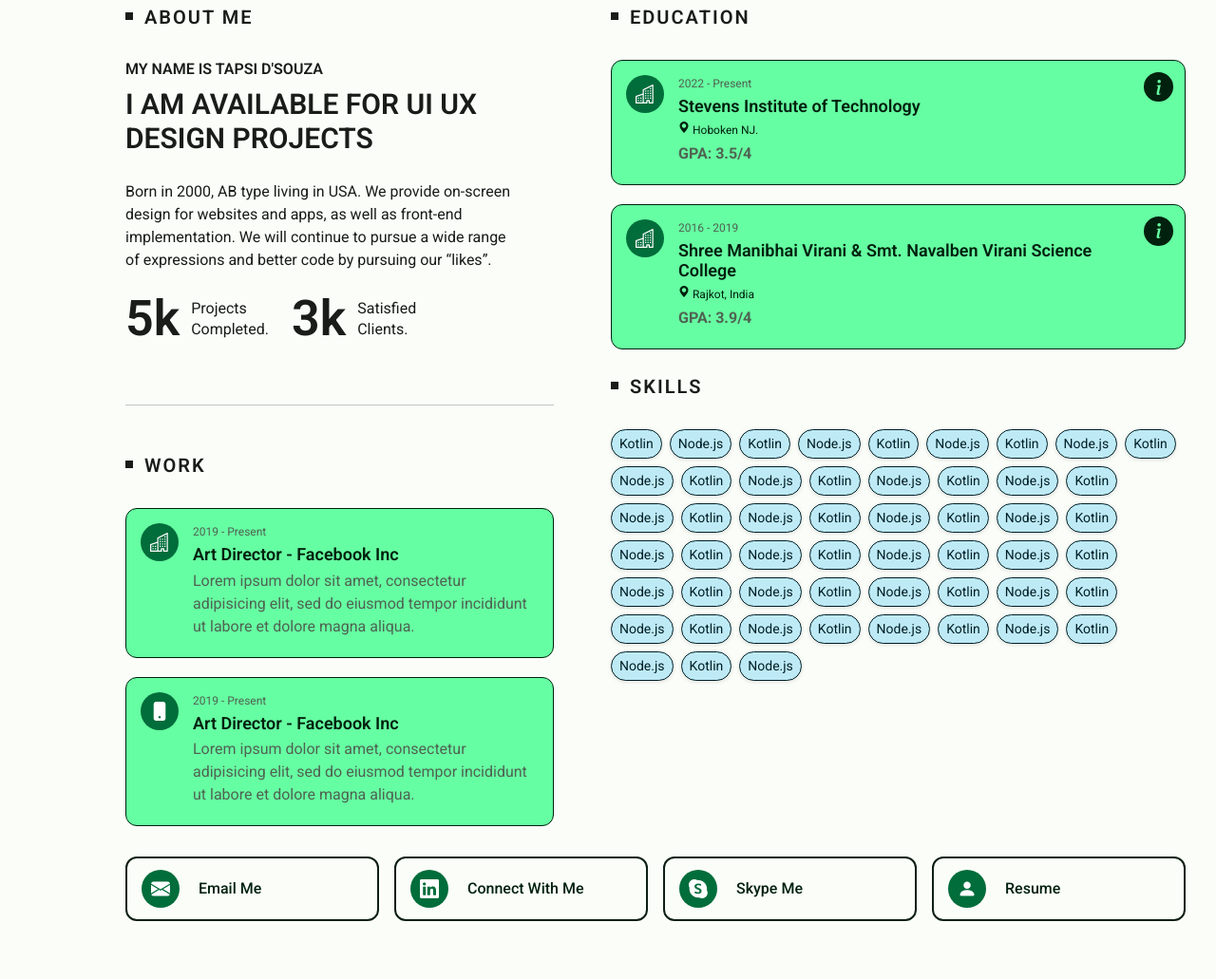
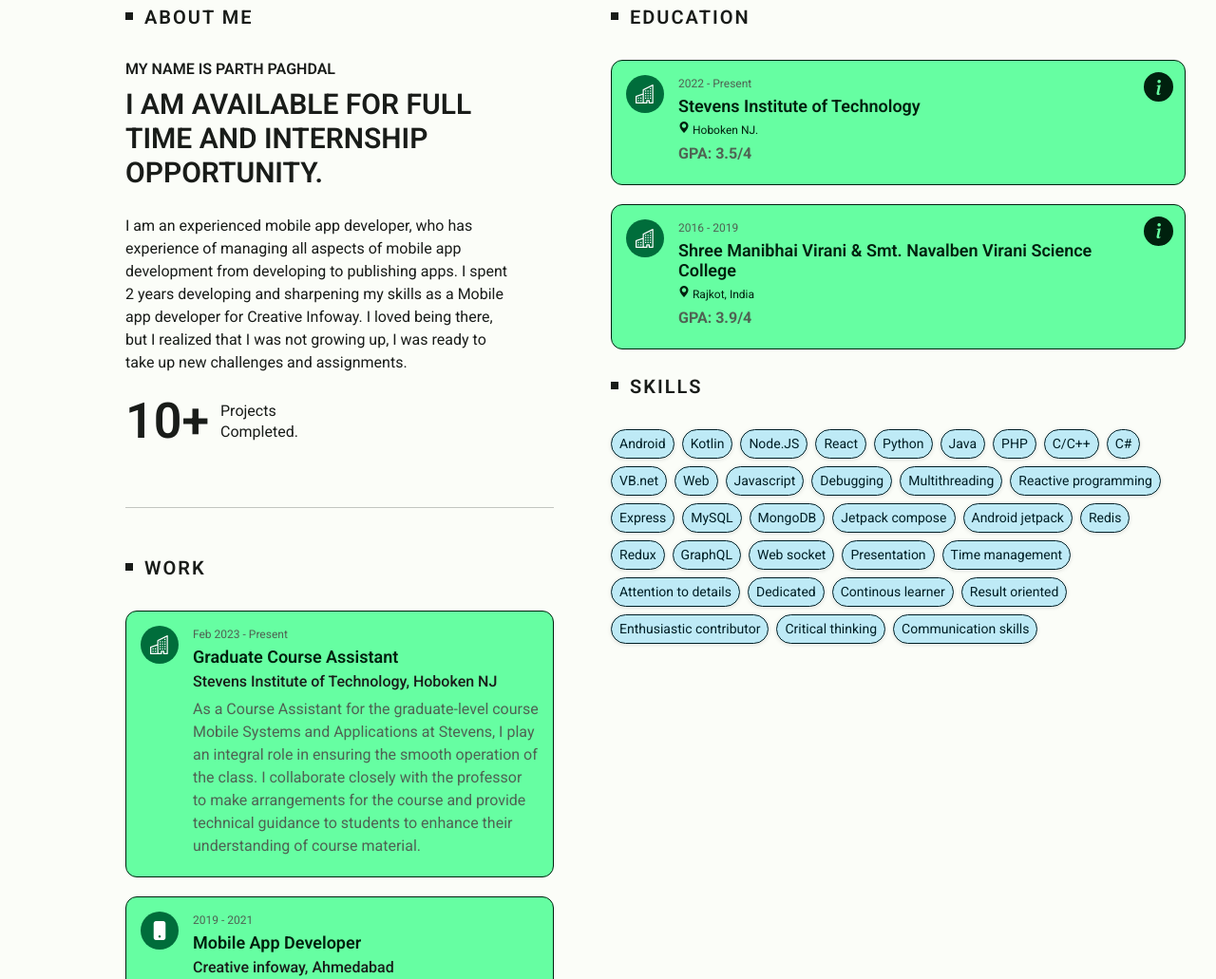
Before and after one commit to parth-paghdal-132/parth-paghdal-132.github.io, a plain HTML site: page index.html in a window 1280 px wide. Shown: the part 897-1928 px from the top of the page at 95% size. Drawn offline with nearby package versions, Linux system fonts and the light colour scheme.

Commit message:
few updates

```diff
--- a/index.html
+++ b/index.html
@@ -1,8 +1,9 @@
 <!-- If you are reading this you can help me to lend my job. Please find my contact from resume. -->
 <html>
     <head>
-        <title>Hey There</title>
+        <title>Welcome to my site</title>
         <link href="./style.css" rel="stylesheet">
+        <link rel="icon" href="./assets/icon.svg"/>
     </head>
     <body>
         <header class="main-header d-lg-none">
@@ -166,20 +167,14 @@
                                     <span>About Me</span>
                                 </div>
                                 <div class="about-me-text pb-5">
-                                    <h3>My Name Is Tapsi d'Souza</h3>
-                                    <h5><span>I Am Available</span> For UI UX Design Projects</h5>
-                                    <p>Born in 2000, AB type living in USA. We provide on-screen design for websites and apps, as well as front-end implementation. We will continue to pursue a wide range of expressions and better code by pursuing our “likes”.</p>
+                                    <h3>My Name Is Parth Paghdal</h3>
+                                    <h5><span>I Am Available</span> For Full time and internship opportunity.</h5>
+                                    <p> I am an experienced mobile app developer, who has experience of managing all aspects of mobile app development from developing to publishing apps. I spent 2 years developing and sharpening my skills as a Mobile app developer for Creative Infoway.  I loved being there, but I realized that I was not growing up, I was ready to take up new challenges and assignments.</p>
                                     <div class="row pt-2">
                                         <div class="col-auto">
                                             <div class="a-count">
-                                                <span class="count">5k</span>
+                                                <span class="count">10+</span>
                                                 <div class="a-count-text">Projects <br>Completed.</div>
-                                            </div>
-                                        </div>
-                                        <div class="col-auto">
-                                            <div class="a-count">
-                                                <span class="count">3k</span>
-                                                <div class="a-count-text">Satisfied <br>Clients.</div>
                                             </div>
                                         </div>
                                     </div>
@@ -194,17 +189,19 @@
                                             <div class="icon">
                                                 <i class="bi bi-building"></i>
                                             </div>
-                                            <span class="time">2019 - Present</span>
-                                            <h5>Art Director - Facebook Inc</h5>
-                                            <p>Lorem ipsum dolor sit amet, consectetur adipisicing elit, sed do eiusmod tempor incididunt ut labore et dolore magna aliqua.</p>
+                                            <span class="time">Feb 2023 - Present</span>
+                                            <h5>Graduate Course Assistant</h5>
+                                            <h6>Stevens Institute of Technology, Hoboken NJ</h6>
+                                            <p>As a Course Assistant for the graduate-level course Mobile Systems and Applications at Stevens, I play an integral role in ensuring the smooth operation of the class. I collaborate closely with the professor to make arrangements for the course and provide technical guidance to students to enhance their understanding of course material.</p>
                                         </li>
                                         <li>
                                             <div class="icon">
                                                 <i class="bi bi-phone-fill"></i>
                                             </div>
-                                            <span class="time">2019 - Present</span>
-                                            <h5>Art Director - Facebook Inc</h5>
-                                            <p>Lorem ipsum dolor sit amet, consectetur adipisicing elit, sed do eiusmod tempor incididunt ut labore et dolore magna aliqua.</p>
+                                            <span class="time">2019 - 2021</span>
+                                            <h5>Mobile App Developer</h5>
+                                            <h6>Creative infoway, Ahmedabad</h6>
+                                            <p>Continually improved efficiency of projects and tasks. Work eagerly to ensure that the process of developing android apps is streamlined and all the potential errors and risk anticipated earlier. Cooperated with all the engineers of app development. Worked with production team of Display Social (formerly called Tsu: Social that pays). Where implemented new features and solved bugs identified by the tester.</p>
                                         </li>
 
                                     </ul>
@@ -251,58 +248,39 @@
                                             <span>Skills</span>
                                         </div>
                                         <div class="chip-group">
+                                            <span class="chip">Android</span>
                                             <span class="chip">Kotlin</span>
-                                            <span class="chip">Node.js</span>
-                                            <span class="chip">Kotlin</span>
-                                            <span class="chip">Node.js</span>
-                                            <span class="chip">Kotlin</span>
-                                            <span class="chip">Node.js</span>
-                                            <span class="chip">Kotlin</span>
-                                            <span class="chip">Node.js</span>
-                                            <span class="chip">Kotlin</span>
-                                            <span class="chip">Node.js</span>
-                                            <span class="chip">Kotlin</span>
-                                            <span class="chip">Node.js</span>
-                                            <span class="chip">Kotlin</span>
-                                            <span class="chip">Node.js</span>
-                                            <span class="chip">Kotlin</span>
-                                            <span class="chip">Node.js</span>
-                                            <span class="chip">Kotlin</span>
-                                            <span class="chip">Node.js</span>
-                                            <span class="chip">Kotlin</span>
-                                            <span class="chip">Node.js</span>
-                                            <span class="chip">Kotlin</span>
-                                            <span class="chip">Node.js</span>
-                                            <span class="chip">Kotlin</span>
-                                            <span class="chip">Node.js</span>
-                                            <span class="chip">Kotlin</span>
-                                            <span class="chip">Node.js</span>
-                                            <span class="chip">Kotlin</span>
-                                            <span class="chip">Node.js</span>
-                                            <span class="chip">Kotlin</span>
-                                            <span class="chip">Node.js</span>
-                                            <span class="chip">Kotlin</span>
-                                            <span class="chip">Node.js</span>
-                                            <span class="chip">Kotlin</span>
-                                            <span class="chip">Node.js</span>
-                                            <span class="chip">Kotlin</span>
-                                            <span class="chip">Node.js</span>
-                                            <span class="chip">Kotlin</span>
-                                            <span class="chip">Node.js</span>
-                                            <span class="chip">Kotlin</span>
-                                            <span class="chip">Node.js</span>
-                                            <span class="chip">Kotlin</span>
-                                            <span class="chip">Node.js</span>
-                                            <span class="chip">Kotlin</span>
-                                            <span class="chip">Node.js</span>
-                                            <span class="chip">Kotlin</span>
-                                            <span class="chip">Node.js</span>
-                                            <span class="chip">Kotlin</span>
-                                            <span class="chip">Node.js</span>
-                                            <span class="chip">Kotlin</span>
-                                            <span class="chip">Node.js</span>
-                                            <span class="chip">Kotlin</span>
-                                            <span class="chip">Node.js</span>
+                                            <span class="chip">Node.JS</span>
+                                            <span class="chip">React</span>
+                                            <span class="chip">Python</span>
+                                            <span class="chip">Java</span>
+                                            <span class="chip">PHP</span>
+                                            <span class="chip">C/C++</span>
+                                            <span class="chip">C#</span>
+                                            <span class="chip">VB.net</span>
+                                            <span class="chip">Web</span>
+                                            <span class="chip">Javascript</span>
+                                            <span class="chip">Debugging</span>
+                                            <span class="chip">Multithreading</span>
+                                            <span class="chip">Reactive programming</span>
+                                            <span class="chip">Express</span>
+                                            <span class="chip">MySQL</span>
+                                            <span class="chip">MongoDB</span>
+                                            <span class="chip">Jetpack compose</span>
+                                            <span class="chip">Android jetpack</span>
+                                            <span class="chip">Redis</span>
+                                            <span class="chip">Redux</span>
+                                            <span class="chip">GraphQL</span>
+                                            <span class="chip">Web socket</span>
+                                            <span class="chip">Presentation</span>
+                                            <span class="chip">Time management</span>
+                                            <span class="chip">Attention to details</span>
+                                            <span class="chip">Dedicated</span>
+                                            <span class="chip">Continous learner</span>
+                                            <span class="chip">Result oriented</span>
+                                            <span class="chip">Enthusiastic contributor</span>
+                                            <span class="chip">Critical thinking</span>
+                                            <span class="chip">Communication skills</span>
                                         </div>
                                     </div>
                                 </div>
@@ -368,7 +346,7 @@
                                 <div class="icon"><i class="bi bi-phone"></i></div>
                                 <div class="feature-content">
                                     <h5>Mobile App Development</h5>
-                                    <p>Lorem ipsum dolor sit amet, consectetur adipisicing elit, sed do eiusmod tempor incididunt ut labore et dolore magna aliqua.</p>
+                                    <p>As a skilled mobile app developer, I possess expertise in Android, Kotlin, and Java, coupled with proficiency in multithreading and time management, resulting in the delivery of high-quality apps.</p>
                                 </div>
                             </div>
                         </div>
@@ -377,7 +355,7 @@
                                 <div class="icon"><i class="bi bi-globe"></i></div>
                                 <div class="feature-content">
                                     <h5>Web App Development</h5>
-                                    <p>Lorem ipsum dolor sit amet, consectetur adipisicing elit, sed do eiusmod tempor incididunt ut labore et dolore magna aliqua.</p>
+                                    <p>With expertise in a wide range of technologies such as React, Node.js, GraphQL, and MySQL, I am a skilled web developer with a strong attention to detail and a dedication to continuous learning.</p>
                                 </div>
                             </div>
                         </div>
@@ -386,7 +364,7 @@
                                 <div class="icon"><i class="bi bi-laptop"></i></div>
                                 <div class="feature-content">
                                     <h5>Desktop App Development</h5>
-                                    <p>Lorem ipsum dolor sit amet, consectetur adipisicing elit, sed do eiusmod tempor incididunt ut labore et dolore magna aliqua.</p>
+                                    <p>With expertise in C/C++, Java, and VB.net, I excel in desktop app development. Additionally, my experience with multithreading and debugging enables me to deliver reliable and efficient applications.</p>
                                 </div>
                             </div>
                         </div>
@@ -541,7 +519,7 @@
                         </div>
                     </div>
                     <div class="col-lg-5 pt-4 pt-lg-0">
-                        <h4>Mobile App for self earning</h4>
+                        <h4>Mobile app for self earning</h4>
                         <p class="mb-3">Looking for an easy way to get free coins and spins for the popular game "Coin Master"? Look no further than Pig Master! Our app provides free coins and spins, as well as a platform for users to connect with others who play the game. Whether you're in need of more coins or looking for help with a particularly challenging level, our community of Coin Master players is here to help.</p>
                         <p>Plus, our app includes features like chat rooms where users can discuss strategies, and reports for inappropriate content in posts and messages. And while logging in is optional, doing so unlocks even more features, like the ability to upload posts, like and comment on other users' posts, and chat with other players.</p>
                         <div class="about-content">
```
Also changed, not shown: assets/icon.svg (added).
